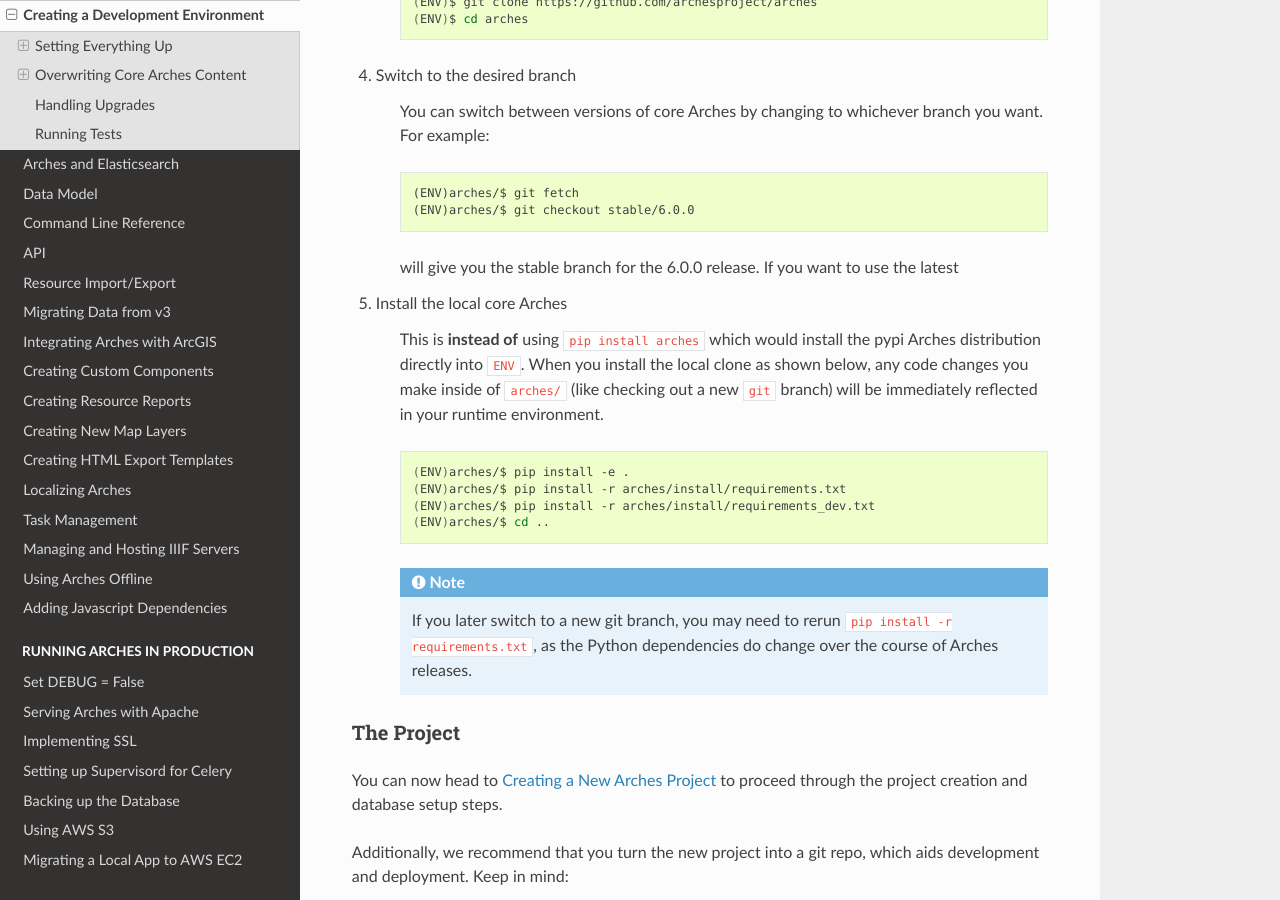
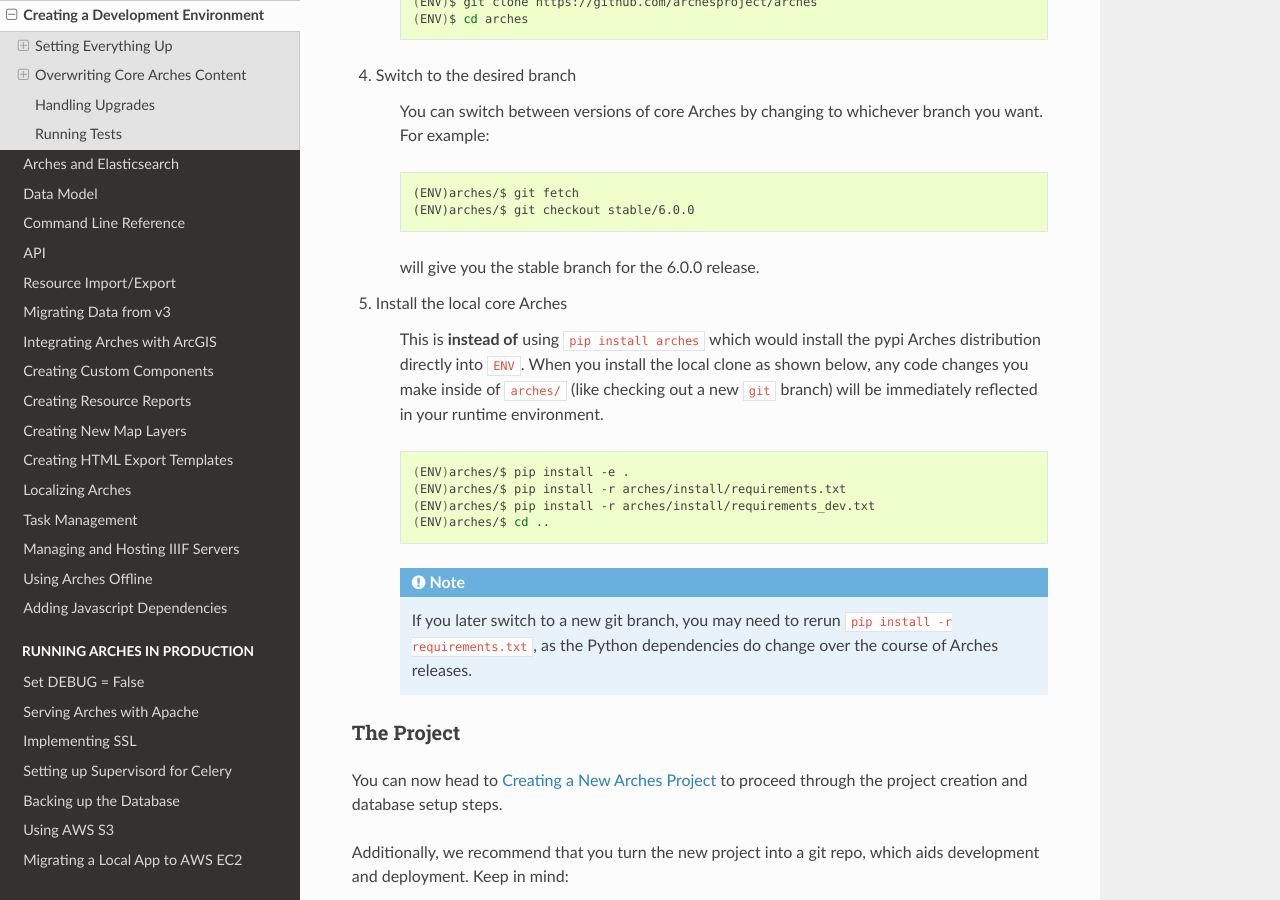
Before and after one commit to archesproject/arches-docs, a Sphinx documentation site: the page built from docs/creating-a-development-environment.txt, in a window 1280 px wide and 900 px high, scrolled down 1038 px. Built offline with Sphinx 7.4.7 and the Read the Docs theme 2.0.0, drawn with Linux system fonts in a browser that asks for light colours.

Commit message:
remove incomplete sentence

```diff
--- a/docs/creating-a-development-environment.txt
+++ b/docs/creating-a-development-environment.txt
@@ -46,7 +46,7 @@
         (ENV)arches/$ git fetch
         (ENV)arches/$ git checkout stable/6.0.0
 
-    will give you the stable branch for the 6.0.0 release. If you want to use the latest
+    will give you the stable branch for the 6.0.0 release.
 
 #. Install the local core Arches
 
```
